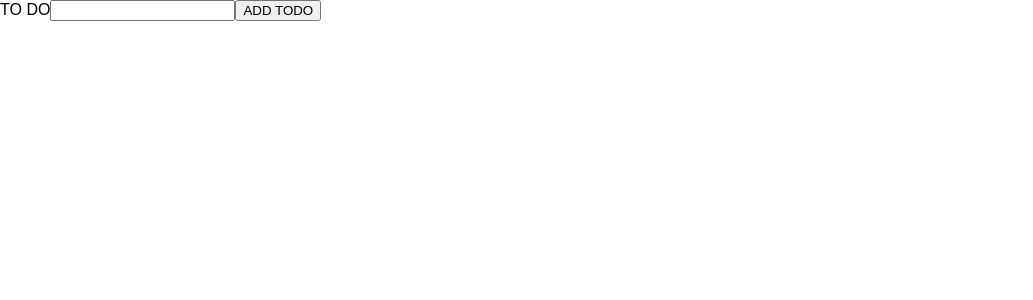
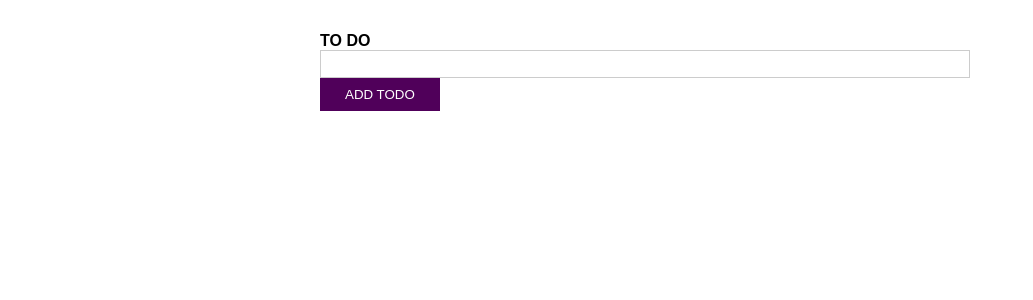
Before and after one commit to LamiSaadat/Todo-List---TS-Course, a React (Create React App) app: page / in a window 1280 px wide. Shown: the top 300 px of the page, without its empty margins (0-1033 px from the left). Built offline with nearby package versions, Linux system fonts and the light colour scheme.

Commit message:
Added pre-coded css files to add styling

```diff
--- /dev/null
+++ b/src/components/NewTodo.css
@@ -0,0 +1,47 @@
+form {
+  width: 90%;
+  max-width: 40rem;
+  margin: 2rem auto;
+}
+
+.form-control {
+  margin-bottom: 1rem;
+}
+
+label, input {
+  display: block;
+  width: 100%;
+}
+
+label {
+  font-weight: bold;
+}
+
+input {
+  font: inherit;
+  border: 1px solid #ccc;
+  padding: 0.25rem;
+}
+
+input:focus {
+  outline: none;
+  border-color: #50005a;
+}
+
+button {
+  background: #50005a;
+  border: 1px solid #50005a;
+  color: white;
+  padding: 0.5rem 1.5rem;
+  cursor: pointer;
+}
+
+button:focus {
+  outline: none;
+}
+
+button:hover,
+button:active {
+  background: #6a0a77;
+  border-color: #6a0a77;
+}
--- a/src/components/NewTodo.tsx
+++ b/src/components/NewTodo.tsx
@@ -1,4 +1,5 @@
 import React, { useRef } from "react";
+import "./NewTodo.css";
 
 type NewTodoProps = {
   onAddTodo: (todoText: string) => void;
@@ -15,7 +16,7 @@
     props.onAddTodo(enteredText);
   };
   return (
-    <form onSubmit={submitHandler}>
+    <form className="form-control" onSubmit={submitHandler}>
       <div>
         <label htmlFor="todo-text">TO DO</label>
         <input type="text" id="todo-text" ref={textInputRef} />
--- /dev/null
+++ b/src/components/TodoList.css
@@ -0,0 +1,17 @@
+ul {
+  list-style: none;
+  width: 90%;
+  max-width: 40rem;
+  margin: 2rem auto;
+  padding: 0;
+}
+
+li {
+  margin: 1rem 0;
+  padding: 1rem;
+  box-shadow: 0 2px 8px rgba(0, 0, 0, 0.26);
+  border-radius: 6px;
+  display: flex;
+  justify-content: space-between;
+  align-items: center;
+}
--- a/src/components/TodoList.tsx
+++ b/src/components/TodoList.tsx
@@ -1,4 +1,5 @@
 import React from "react";
+import "./TodoList.css";
 
 //tell TS the type of props this component is receiving
 interface TodoListProps {
```
